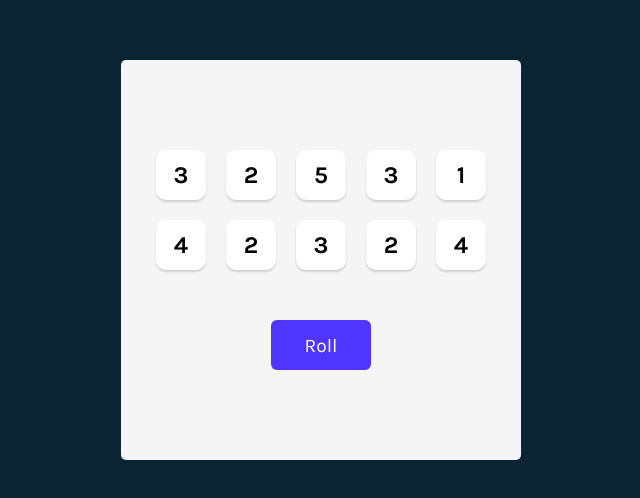
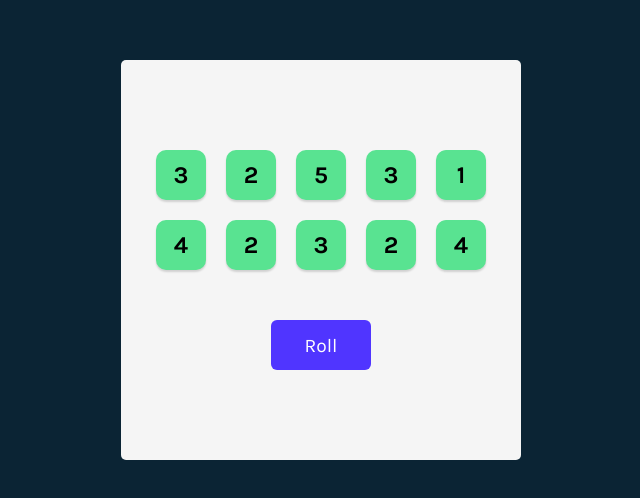
Before and after one commit to ayoubelai/tenzies, a React (Vite) app: page / in a window 1280 px wide. Shown: the part 140-638 px from the top of the page, without its empty margins (319-959 px from the left). Built offline with nearby package versions, Linux system fonts and the light colour scheme.

Commit message:
Change color of held dice

```diff
--- a/src/App.jsx
+++ b/src/App.jsx
@@ -9,14 +9,14 @@ export default function App() {
     for (let i = 0; i < 10; i++){
       dice.push({
         value: Math.floor(Math.random() * 6) + 1,
-        isHeld: false
+        isHeld: true
       })
     }
     return dice
   }
 
   const diceItems = dice.map((die, index) => (
-    <Die key={index} value={die.value}/>
+    <Die key={index} value={die.value} isHeld={die.isHeld}/>
   ))
 
   function handleClick() {
--- a/src/Die.jsx
+++ b/src/Die.jsx
@@ -1,5 +1,5 @@
 export default function Die(props) {
     return (
-        <button>{props.value}</button>
+        <button className={props.isHeld && "isHeld"}>{props.value}</button>
     )
 }
--- a/src/index.css
+++ b/src/index.css
@@ -56,6 +56,10 @@ button {
   cursor: pointer;
 }
 
+.diceContainer button.isHeld {
+  background-color: #59E391;
+}
+
 .rollButton {
   height: 50px;
   width: 100px;
```
